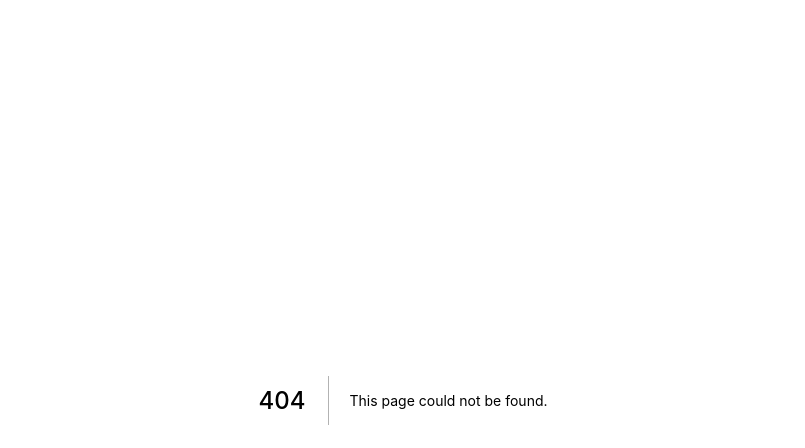
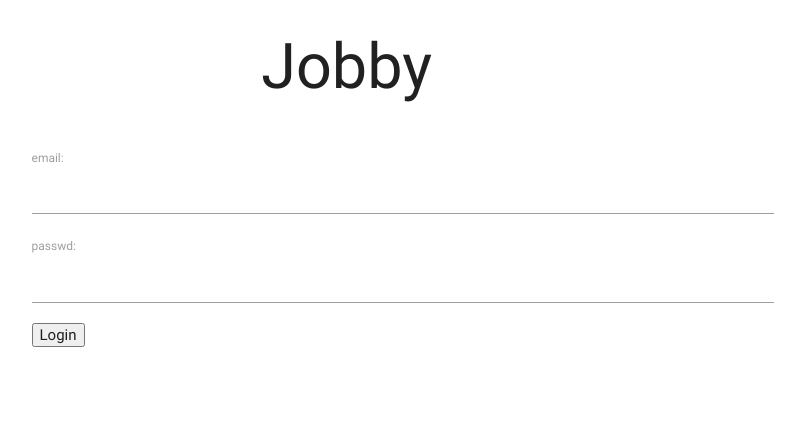
Before and after one commit to jesmarquez/testmaterialui, a Next.js app: page /login in a window 1280 px wide. Before the commit this address had no page. Shown: the top 448 px of the page, without its empty margins (237-1042 px from the left). Built offline with nearby package versions, Linux system fonts and the light colour scheme.

Commit message:
Crea page login

```diff
--- /dev/null
+++ b/components/login.js
@@ -0,0 +1,43 @@
+
+export default class LoginForm extends React.Component {
+  constructor(props) {
+    super(props);
+    this.state = {
+      email: '',
+      passwd: ''
+    };
+
+    this.handleEmailChange = this.handleEmailChange.bind(this);
+    this.handlePasswdChange = this.handlePasswdChange.bind(this);
+    this.handleSubmit = this.handleSubmit.bind(this);
+  }
+
+  handleEmailChange(event) {
+    this.setState({ email: event.target.value })
+  }
+
+  handlePasswdChange(event) {
+    this.setState({ passwd: event.target.value })
+  }
+
+  handleSubmit(event) {
+    alert('Usuario login: ' + this.state.value);
+    event.preventDefault();
+  }
+
+  render() {
+    return (
+      <form onSubmit={this.handleSubmit}>
+        <label>
+          email:
+          <input type="text" value={this.state.email} onChange={this.handleEmailChange} />
+        </label>
+        <label>
+          passwd:
+          <input type="text" value={this.state.passwd} onChange={this.handlePasswdChange} />
+        </label>
+        <input type="submit" value="Login" />
+      </form>
+    );
+  }
+}
--- /dev/null
+++ b/pages/login.js
@@ -0,0 +1,25 @@
+import React from 'react';
+import ReactDOM from 'react-dom';
+import MuiThemeProvider from 'material-ui/styles/MuiThemeProvider';
+import getMuiTheme from 'material-ui/styles/getMuiTheme';
+import Layout from '../components/layout.js';
+import Login from '../components/login';
+export default class extends React.Component {
+  static async getInitialProps({ req }) {
+    const userAgent = req ? req.headers['user-agent'] : navigator.userAgent
+    return { userAgent }
+  }
+
+  render() {
+    const muiTheme = getMuiTheme({
+      userAgent: this.props.userAgent,
+      });
+    return (
+      <MuiThemeProvider muiTheme={muiTheme}>
+        <Layout>
+          <Login />
+        </Layout>
+      </MuiThemeProvider>
+   )
+  }
+}
```
